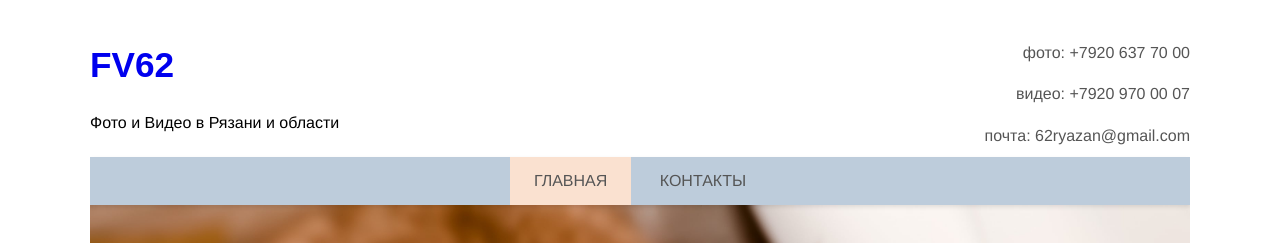
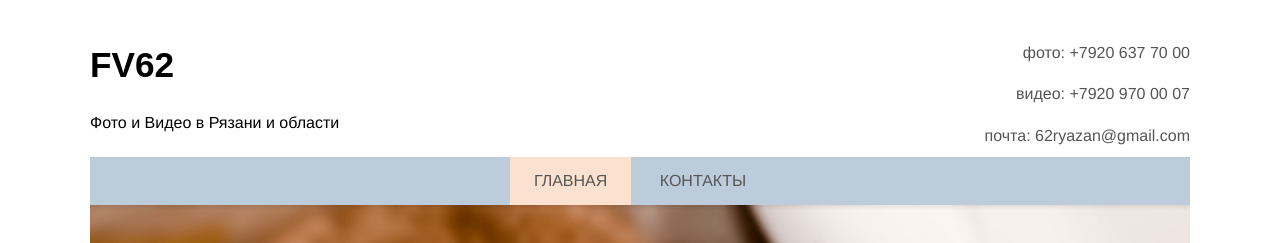
Before and after one commit to fv62/fv62.github.io, a Jekyll site: the page built from index.md, in a window 1280 px wide. Shown: the top 243 px of the page. Built offline with Jekyll 4.4.1, drawn with Linux system fonts in a browser that asks for light colours.

Commit message:
color of headers and links

```diff
--- a/_sass/05_typography.scss
+++ b/_sass/05_typography.scss
@@ -40,3 +40,13 @@ h6 {
 a {
   text-decoration: none;
 }
+
+a,
+h1,
+h2,
+h3,
+h4,
+h5,
+h6 {
+  color: black;
+}
```
